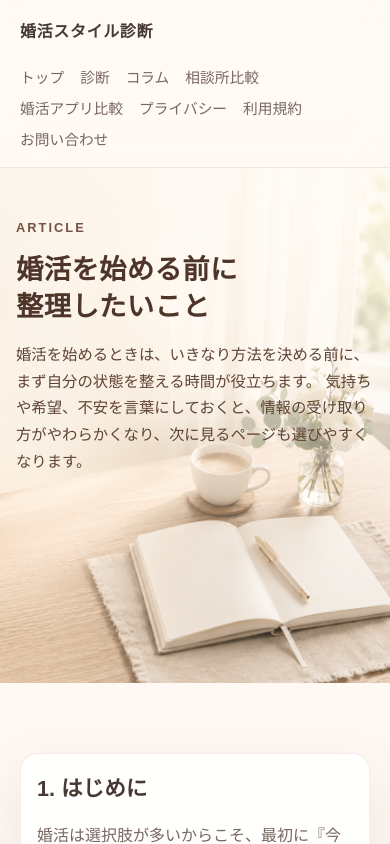
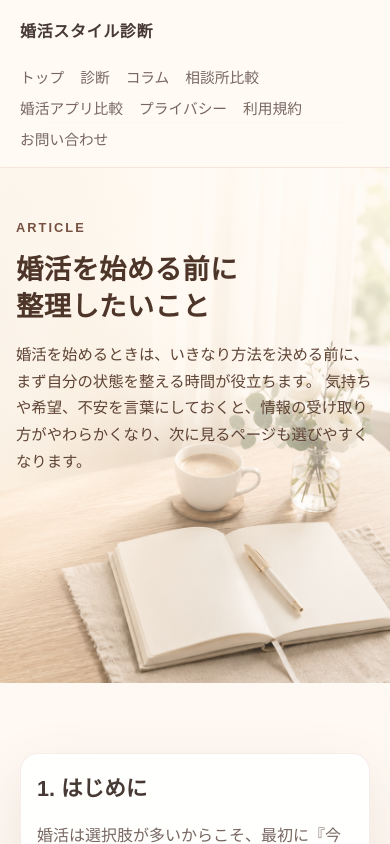
Before and after one commit to kenichis1971-cloud/konkatsu-diagnosis-site, a Next.js app: page /articles/before-start in a window 390 px wide. Shown: the top 844 px of the page. Built offline with nearby package versions, Linux system fonts and the light colour scheme.

Commit message:
Adjust before-start hero image size and right alignment

```diff
--- a/app/globals.css
+++ b/app/globals.css
@@ -881,7 +881,9 @@ p {
   width: 100%;
   height: 100%;
   object-fit: cover;
-  object-position: center 46%;
+  object-position: right 46%;
+  transform: scale(1.06);
+  transform-origin: right center;
 }
 
 .before-start-hero__overlay {
@@ -955,12 +957,17 @@ p {
     padding: 48px 16px 34px;
   }
 
+  .before-start-hero__image {
+    object-position: right center;
+    transform: scale(1.08);
+  }
+
   .before-start-hero__overlay {
     background: linear-gradient(
       180deg,
-      rgba(255, 250, 243, 0.8) 0%,
-      rgba(255, 250, 243, 0.6) 48%,
-      rgba(255, 250, 243, 0.24) 72%,
+      rgba(255, 250, 243, 0.82) 0%,
+      rgba(255, 250, 243, 0.62) 48%,
+      rgba(255, 250, 243, 0.26) 72%,
       rgba(255, 250, 243, 0.12) 100%
     );
   }
```
